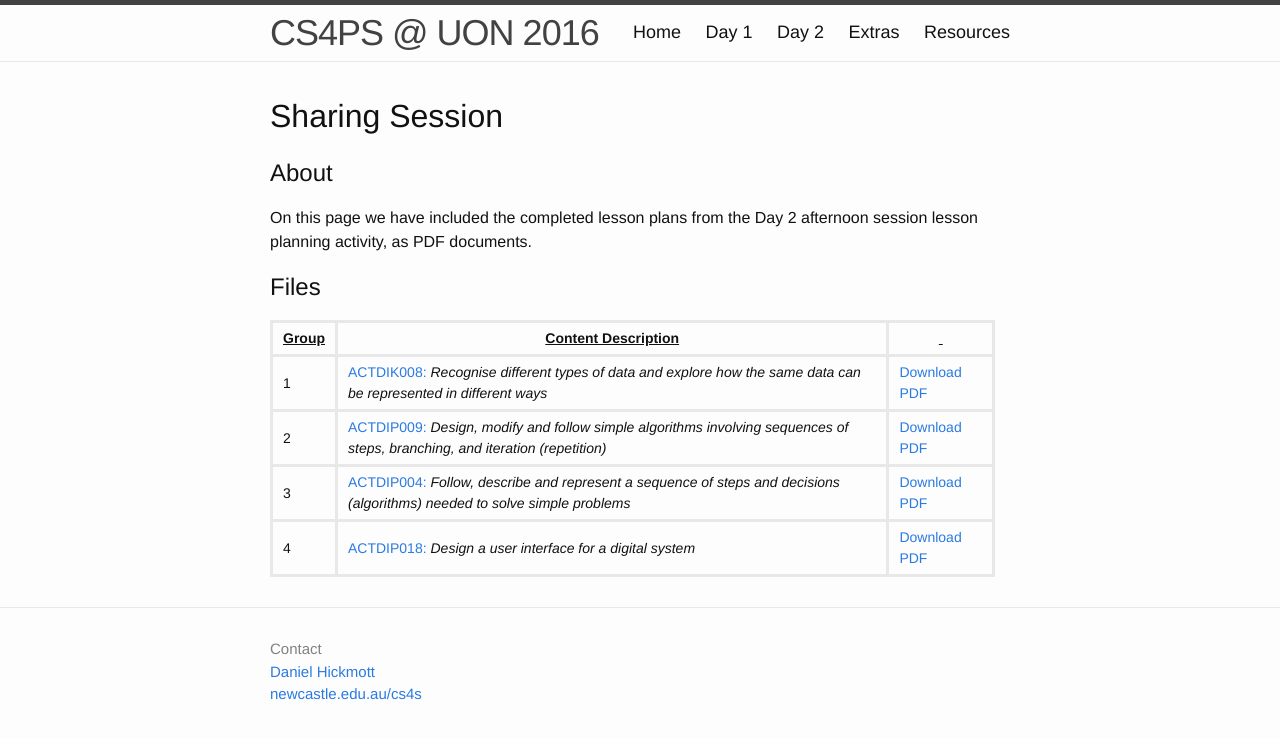
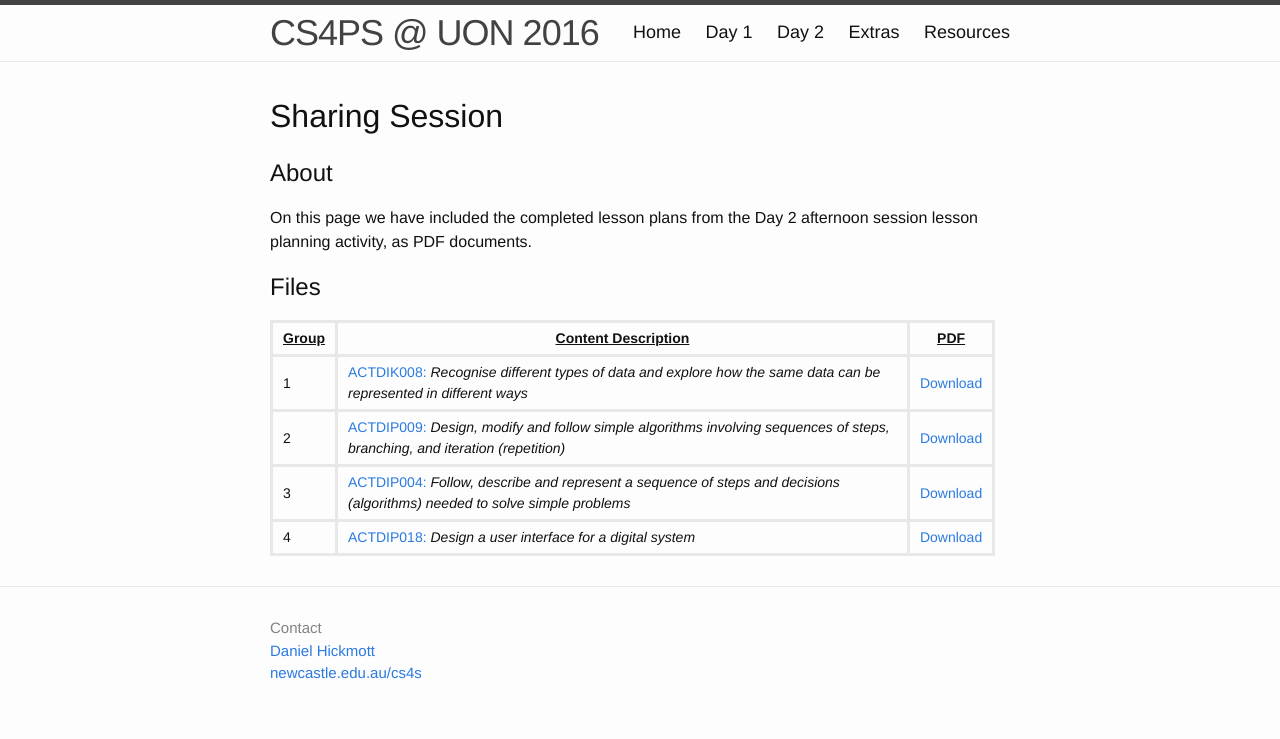
Before and after one commit to cs4s/ps-2016, a Jekyll site: the page built from day2/sharing/index.md, in a window 1280 px wide. Shown: the top 739 px of the page. Built offline with Jekyll 4.4.1, drawn with Linux system fonts in a browser that asks for light colours.

Commit message:
Changes wording in Sharing Session table

```diff
--- a/day2/sharing/index.md
+++ b/day2/sharing/index.md
@@ -12,9 +12,9 @@ On this page we have included the completed lesson plans from the Day 2 afternoo
 ## Files
 
 |---
-| Group | Content Description |  |
+| Group | Content Description | PDF |
 |-|-|-
-| 1 | [ACTDIK008:](http://www.australiancurriculum.edu.au/technologies/digital-technologies/curriculum/f-10?layout=1#cdcode=ACTDIK008&level=3-4){:target="_blank"} *Recognise different types of data and explore how the same data can be represented in different ways*  | [Download PDF](group_1_lesson.pdf){:target="_blank"} |
-| 2 | [ACTDIP009:](http://www.australiancurriculum.edu.au/technologies/digital-technologies/curriculum/f-10?layout=1#cdcode=ACTDIP019&level=5-6){:target="_blank"} *Design, modify and follow simple algorithms involving sequences of steps, branching, and iteration (repetition)* | [Download PDF](group_2_lesson.pdf){:target="_blank"} |
-| 3 | [ACTDIP004:](http://www.australiancurriculum.edu.au/technologies/digital-technologies/curriculum/f-10?layout=1#cdcode=ACTDIP004&level=F-2){:target="_blank"} *Follow, describe and represent a sequence of steps and decisions (algorithms) needed to solve simple problems* | [Download PDF](group_3_lesson.pdf){:target="_blank"} |
-| 4 | [ACTDIP018:](http://www.australiancurriculum.edu.au/technologies/digital-technologies/curriculum/f-10?layout=1#cdcode=ACTDIP018&level=5-6){:target="_blank"} *Design a user interface for a digital system* | [Download PDF](group_4_lesson_and_notes.pdf){:target="_blank"}  |
+| 1 | [ACTDIK008:](http://www.australiancurriculum.edu.au/technologies/digital-technologies/curriculum/f-10?layout=1#cdcode=ACTDIK008&level=3-4){:target="_blank"} *Recognise different types of data and explore how the same data can be represented in different ways*  | [Download](group_1_lesson.pdf){:target="_blank"} |
+| 2 | [ACTDIP009:](http://www.australiancurriculum.edu.au/technologies/digital-technologies/curriculum/f-10?layout=1#cdcode=ACTDIP019&level=5-6){:target="_blank"} *Design, modify and follow simple algorithms involving sequences of steps, branching, and iteration (repetition)* | [Download](group_2_lesson.pdf){:target="_blank"} |
+| 3 | [ACTDIP004:](http://www.australiancurriculum.edu.au/technologies/digital-technologies/curriculum/f-10?layout=1#cdcode=ACTDIP004&level=F-2){:target="_blank"} *Follow, describe and represent a sequence of steps and decisions (algorithms) needed to solve simple problems* | [Download](group_3_lesson.pdf){:target="_blank"} |
+| 4 | [ACTDIP018:](http://www.australiancurriculum.edu.au/technologies/digital-technologies/curriculum/f-10?layout=1#cdcode=ACTDIP018&level=5-6){:target="_blank"} *Design a user interface for a digital system* | [Download](group_4_lesson_and_notes.pdf){:target="_blank"}  |
```
